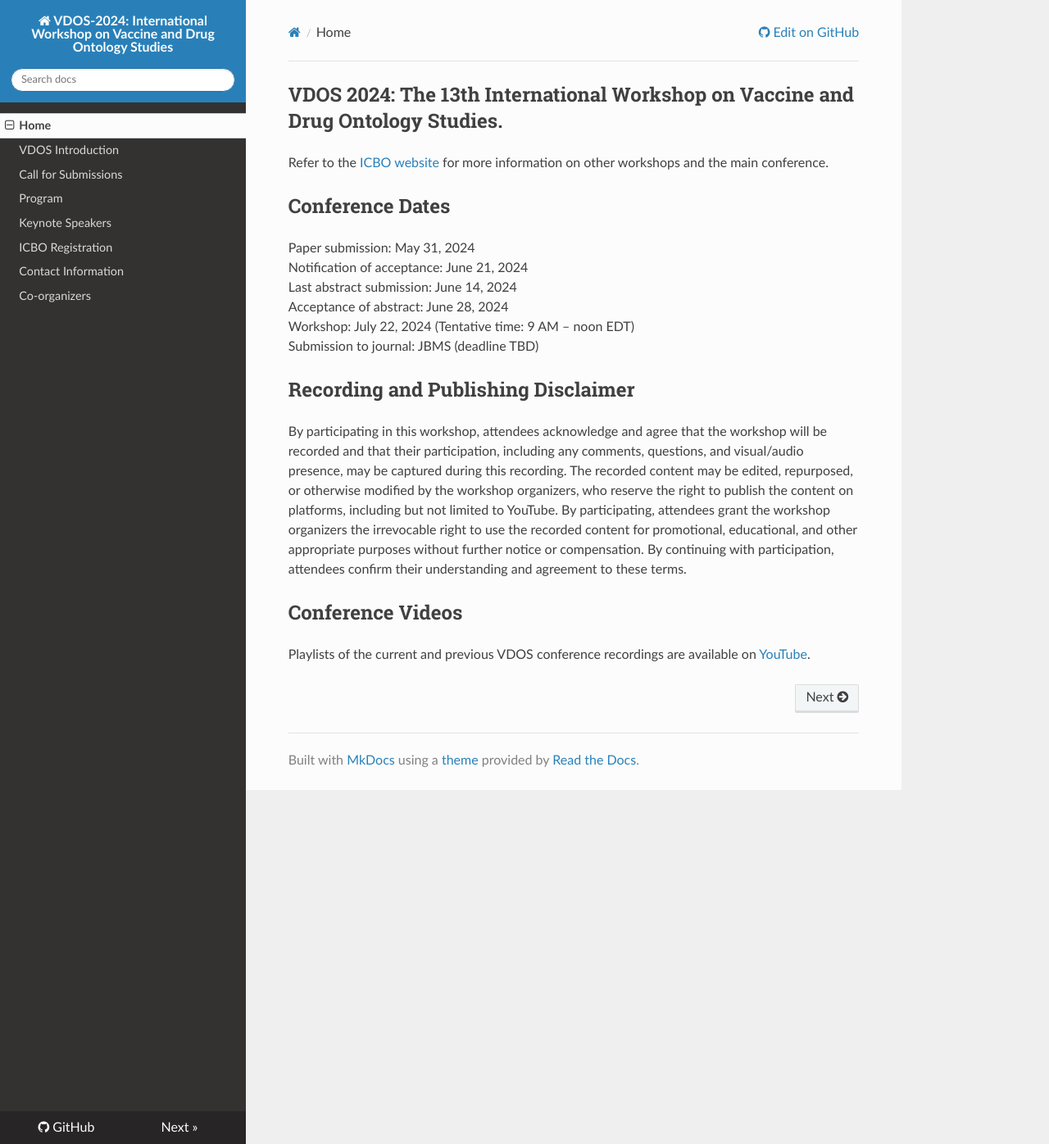
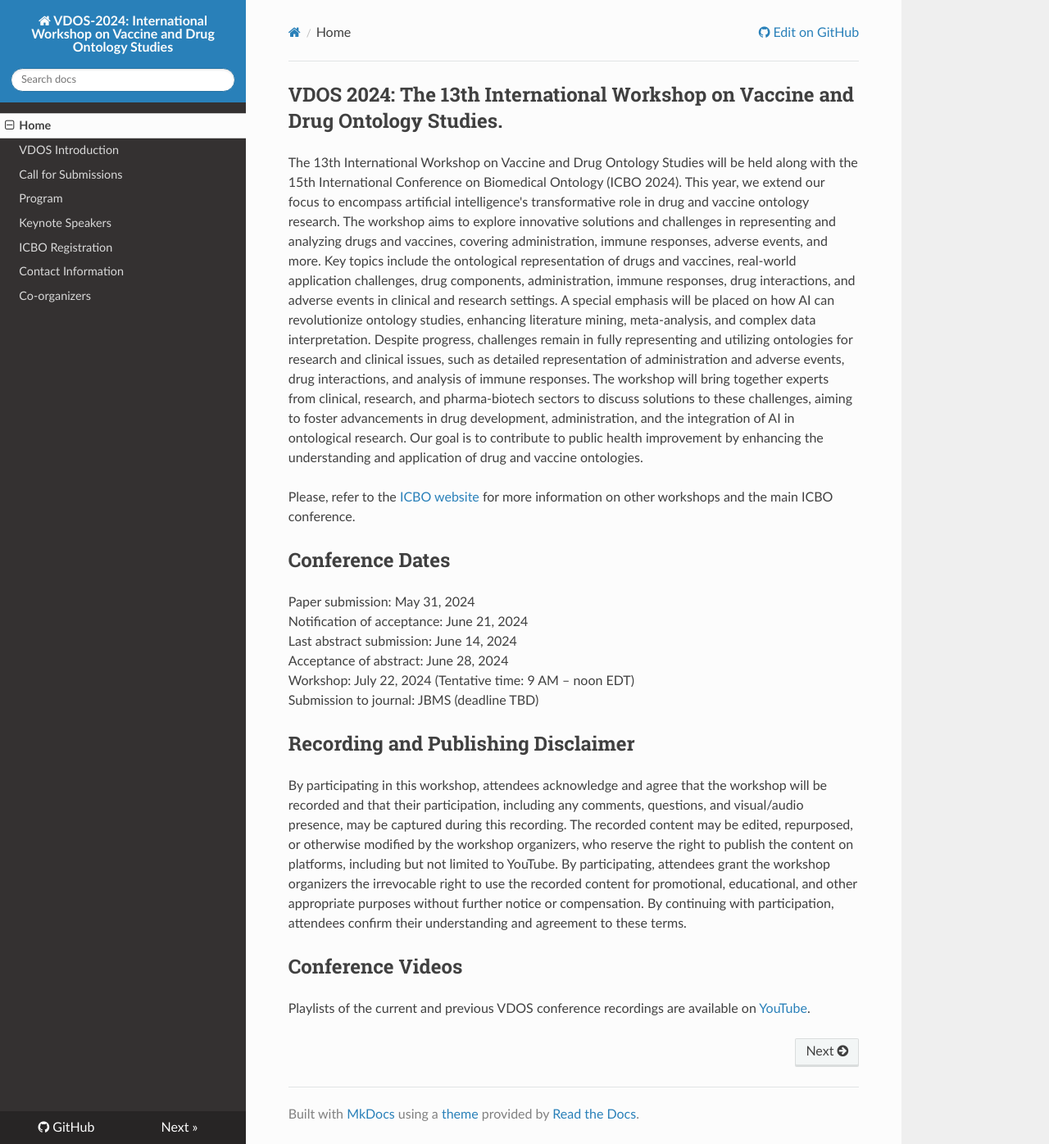
Before and after one commit to vdos-workshop/vdos2024, an MkDocs documentation site: the page built from docs/index.md, in a window 1280 px wide and 1396 px high. Shown: the whole window at 82% size. Built offline with MkDocs 1.6.1, drawn with Linux system fonts in a browser that asks for light colours; nearby versions of some CDN libraries.

Commit message:
Update index.md

```diff
--- a/docs/index.md
+++ b/docs/index.md
@@ -1,5 +1,7 @@
 ## VDOS 2024: The 13th International Workshop on Vaccine and Drug Ontology Studies.
-Refer to the [ICBO website](https://icbo-conference.github.io/icbo2024/) for more information on other workshops and the main conference.
+The 13th International Workshop on Vaccine and Drug Ontology Studies will be held along with the 15th International Conference on Biomedical Ontology (ICBO 2024). This year, we extend our focus to encompass artificial intelligence's transformative role in drug and vaccine ontology research. The workshop aims to explore innovative solutions and challenges in representing and analyzing drugs and vaccines, covering administration, immune responses, adverse events, and more. Key topics include the ontological representation of drugs and vaccines, real-world application challenges, drug components, administration, immune responses, drug interactions, and adverse events in clinical and research settings. A special emphasis will be placed on how AI can revolutionize ontology studies, enhancing literature mining, meta-analysis, and complex data interpretation. Despite progress, challenges remain in fully representing and utilizing ontologies for research and clinical issues, such as detailed representation of administration and adverse events, drug interactions, and analysis of immune responses. The workshop will bring together experts from clinical, research, and pharma-biotech sectors to discuss solutions to these challenges, aiming to foster advancements in drug development, administration, and the integration of AI in ontological research. Our goal is to contribute to public health improvement by enhancing the understanding and application of drug and vaccine ontologies.
+
+Please, refer to the [ICBO website](https://icbo-conference.github.io/icbo2024/) for more information on other workshops and the main ICBO conference.
 
 ## Conference Dates
 Paper submission: May 31, 2024<BR>
```
